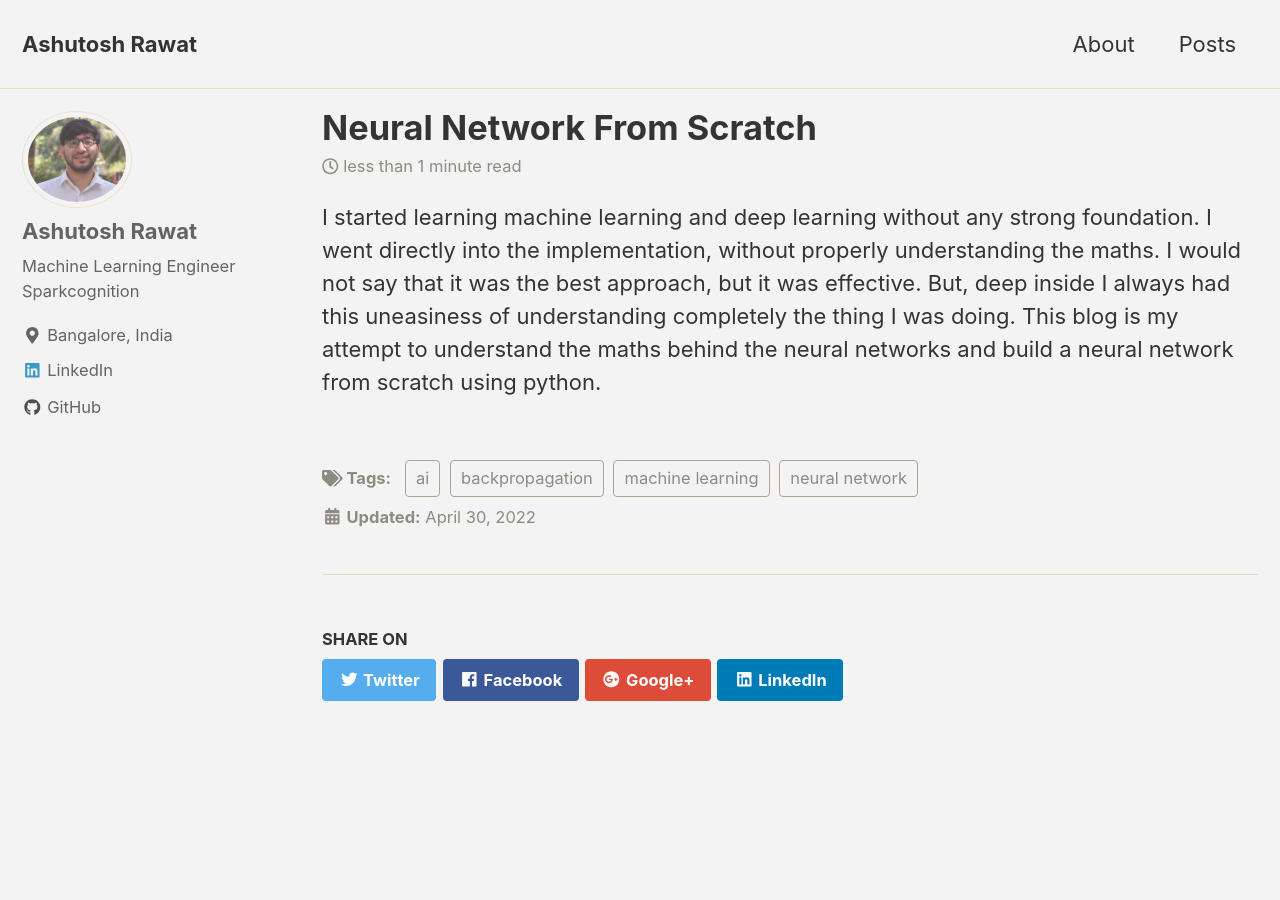
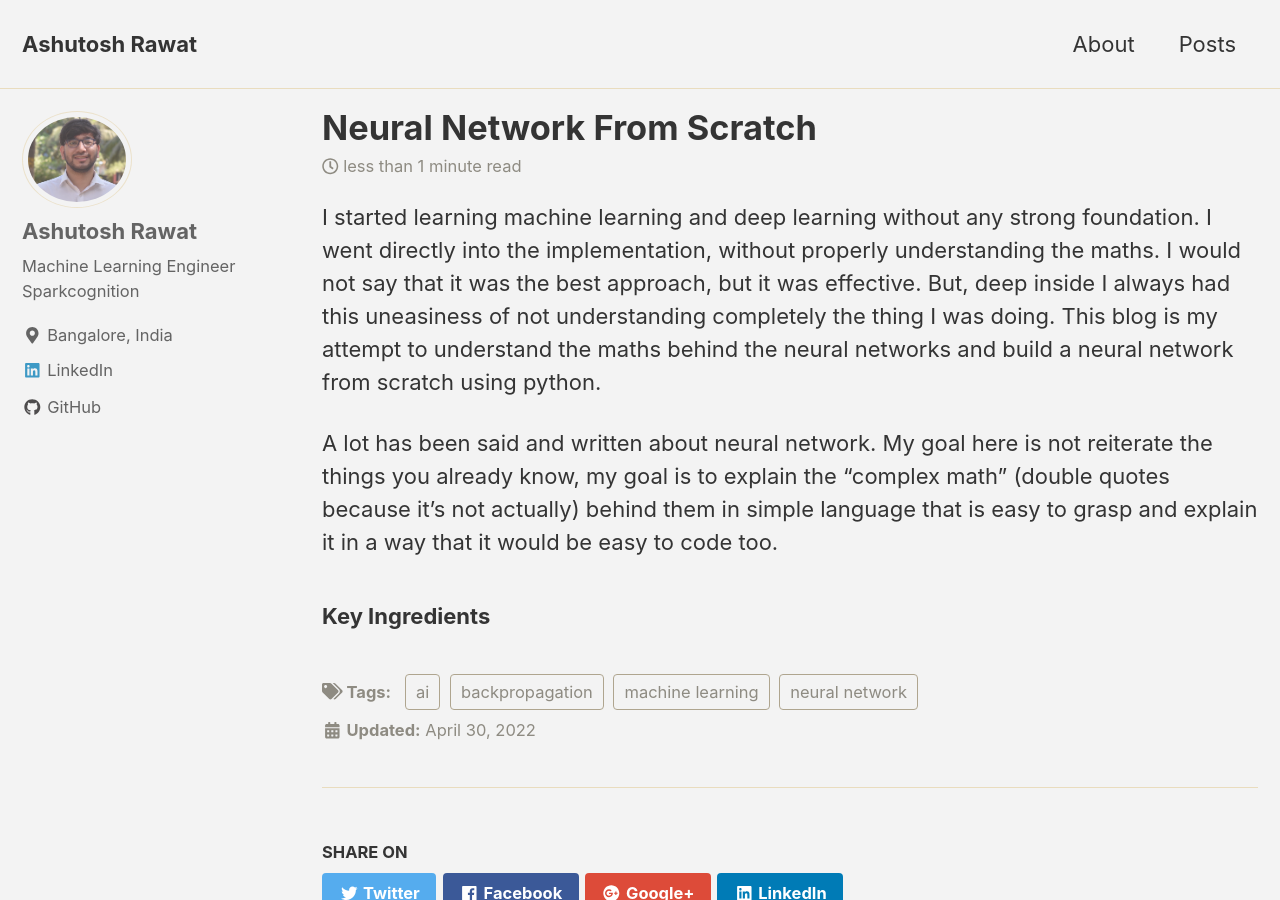
Before and after one commit to ashutoshrawat/ashutoshrawat.github.io, a Jekyll site: the page built from _posts/2022-04-30-nn-from-scratch.md, in a window 1280 px wide and 900 px high. Built offline with Jekyll 4.4.1, drawn with Linux system fonts in a browser that asks for light colours; nearby versions of some CDN libraries.

Commit message:
Update 2022-04-30-nn-from-scratch.md

```diff
--- a/_posts/2022-04-30-nn-from-scratch.md
+++ b/_posts/2022-04-30-nn-from-scratch.md
@@ -4,4 +4,8 @@ date: 2022-04-30
 classes: wide
 tags: [neural network, backpropagation, ai, machine learning]
 ---
-I started learning machine learning and deep learning without any strong foundation. I went directly into the implementation, without properly understanding the maths. I would not say that it was the best approach, but it was effective. But, deep inside I always had this uneasiness of understanding completely the thing I was doing. This blog is my attempt to understand the maths behind the neural networks and build a neural network from scratch using python.
+I started learning machine learning and deep learning without any strong foundation. I went directly into the implementation, without properly understanding the maths. I would not say that it was the best approach, but it was effective. But, deep inside I always had this uneasiness of not understanding completely the thing I was doing. This blog is my attempt to understand the maths behind the neural networks and build a neural network from scratch using python.
+
+A lot has been said and written about neural network. My goal here is not reiterate the things you already know, my goal is to explain the "complex math" (double quotes because it's not actually) behind them in simple language that is easy to grasp and explain it in a way that it would be easy to code too.
+
+### Key Ingredients
```
